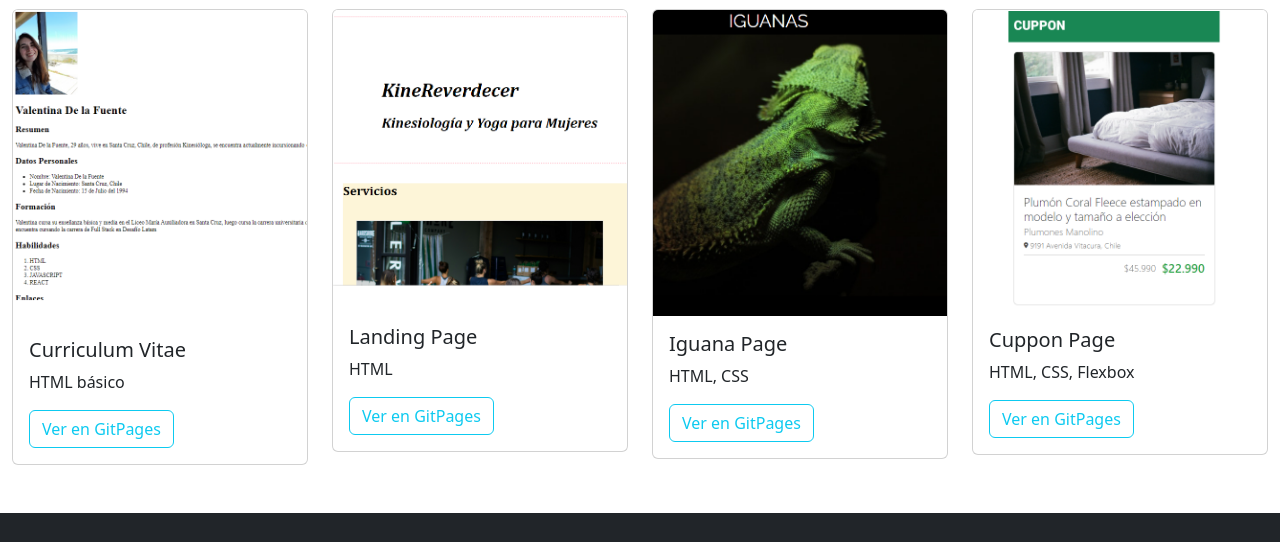
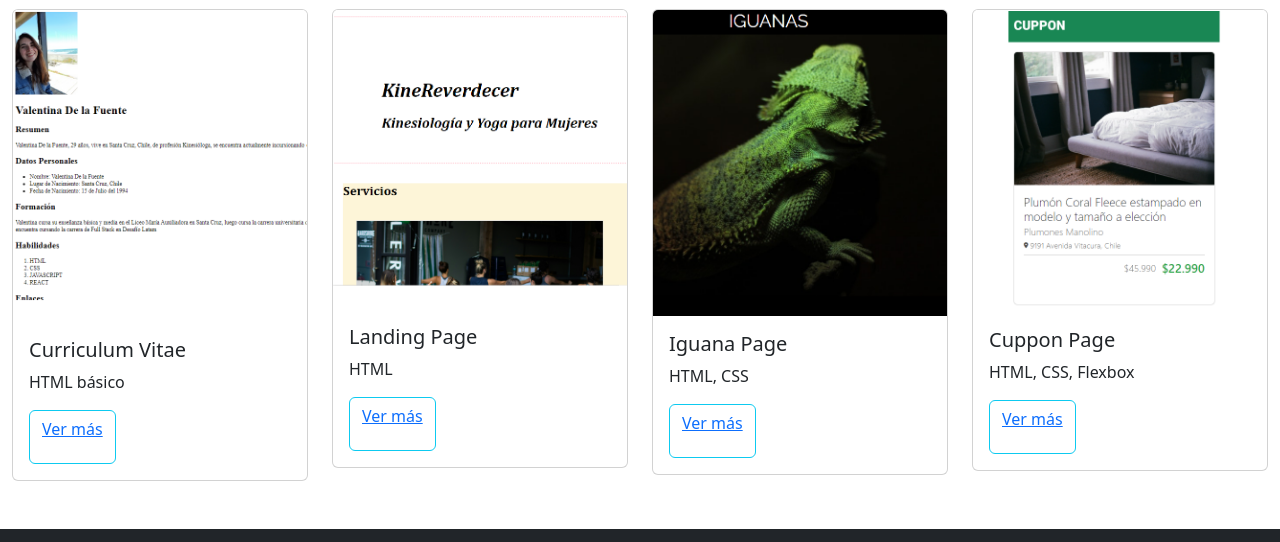
Before and after one commit to valedelaf/valedelaf.github.io, a plain HTML site: page index.html in a window 1280 px wide. Shown: the part 1838-2380 px from the top of the page. Drawn offline with nearby package versions, Linux system fonts and the light colour scheme.

Commit message:
agregados links portafolio

```diff
--- a/index.html
+++ b/index.html
@@ -103,31 +103,31 @@
                       <h5 class="titlecard">Curriculum Vitae</h5>
                       <p class="subtlecard">HTML básico</p>
                       <button type="button" class="btn btn-outline-info">
-                        Ver en GitPages
+                       <p><a href="https://valedelaf.github.io/desafio1.cv/"> Ver más </a></p>
                     </button>
                     </div>
                   </div>
             </div>
             <div class="col-xs-12 col-sm-6 col-md-3 gx-4 gy-3">
                 <div class="card" style="width: 100%;">
-                    <img src="./assets/img/proyecto2.png" class="card-img-top" alt="...">
+                    <img src="./assets/img/proyecto2.png" class="card-img-top" alt="screenshot landing page">
                     <div class="card-body">
                       <h5 class="titlecard">Landing Page</h5>
                       <p class="subtlecard">HTML</p>
                       <button type="button" class="btn btn-outline-info">
-                        Ver en GitPages
+                        <p><a href="https://valedelaf.github.io/desafio2.landingpage/">Ver más</a></p>
                     </button>
                     </div>
                 </div>
             </div>
             <div class="col-xs-12 col-sm-6 col-md-3 gx-4 gy-3">
                 <div class="card" style="width: 100%;">
-                    <img src="./assets/img/proyecto3.png" class="card-img-top" alt="...">
+                    <img src="./assets/img/proyecto3.png" class="card-img-top" alt="screenshot iguana page">
                     <div class="card-body">
                       <h5 class="titlecard">Iguana Page</h5>
                       <p class="subtlecard">HTML, CSS</p>
                       <button type="button" class="btn btn-outline-info">
-                        Ver en GitPages
+                       <p><a href="https://valedelaf.github.io/desafio3.iguanapage/"> Ver más</a></p>
                     </button>
                 </div>
                 </div>
@@ -139,7 +139,7 @@
                     <h5 class="titlecard">Cuppon Page</h5>
                     <p class="subtlecard">HTML, CSS, Flexbox</p>
                     <button type="button" class="btn btn-outline-info">
-                      Ver en GitPages
+                     <p><a href="https://valedelaf.github.io/desafio4.cuppon/"> Ver más </a></p>
                   </button>
                   </div>
               </div>
```
